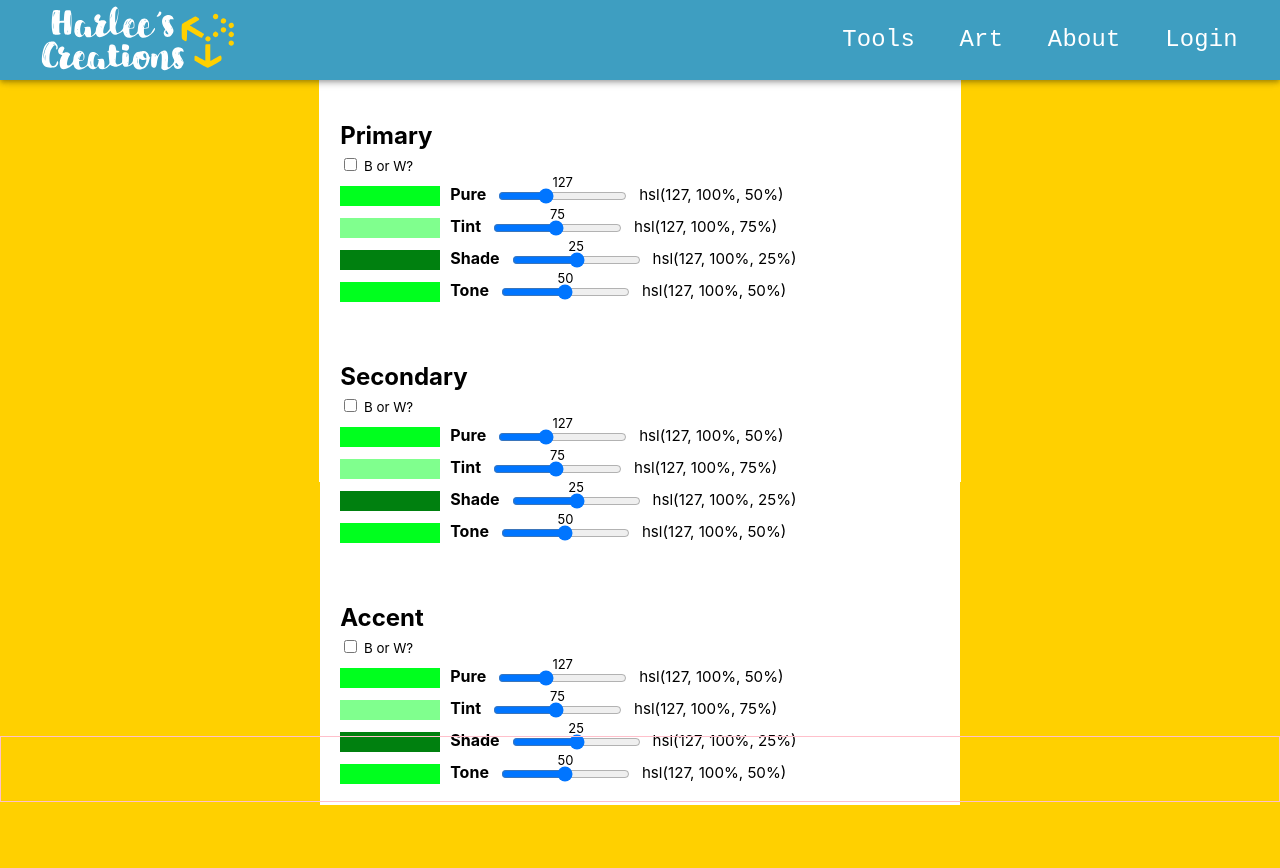
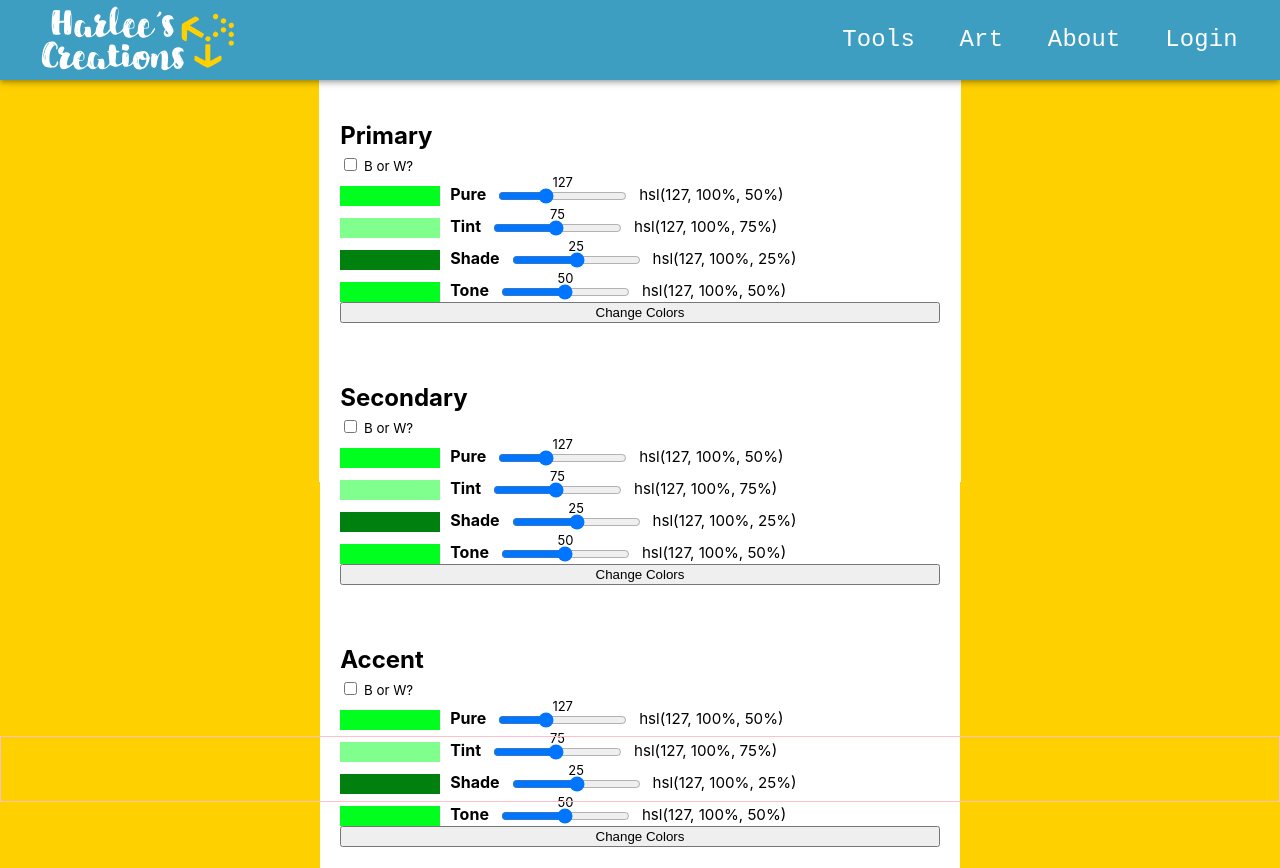
Before and after one commit to JohnsonHarleyR/harlee-creations-foundation, a React (Create React App) app: page /admin/create-zone in a window 1280 px wide. Before the commit the page ends 805 px from the top, so only its background shows below. Built offline with nearby package versions, Linux system fonts and the light colour scheme.

Commit message:
Can now modify theme values directly.

```diff
--- a/src/common/components/layout/MainLayout/redux/thunks.js
+++ b/src/common/components/layout/MainLayout/redux/thunks.js
@@ -1,4 +1,5 @@
 import actions from "./actions";
+import {ThemePropName} from "../../../../constants/theme.js";
 
 export const changeMainTheme = (themeName) => async (
   dispatch,
@@ -24,9 +25,35 @@ export const setMainLogoColors = (textColor, iconColor) => async (
   dispatch(actions.setMainLogoValues(textColor, iconColor));
 }
 
+export const modifyThemeColors = (colorCategory, values) => async (
+    dispatch,
+    getState
+) => {
+    let state = getState();
+    let newTheme = {};
+    for (var prop in state.layout.theme) {
+        newTheme[prop] = state.layout.theme[prop];
+    }
+
+    for (var prop in values) {
+        let cssName = `--${colorCategory}-${prop}`;
+        document.documentElement.style.setProperty(cssName, values[prop]);
+        let statePropName = ThemePropName[cssName];
+        newTheme[statePropName] = values[prop];
+    }
+
+    // test
+    document.documentElement.style.setProperty('--bg-primary-color', `var(--primary-pure)`);
+
+    dispatch(actions.changeThemeProperties(newTheme));
+
+
+}
+
 export default {
   changeMainTheme,
   setThemeProperties,
   setCornerLogoColors,
   setMainLogoColors,
+  modifyThemeColors,
 };
--- a/src/common/components/layout/theme/exports/default.js
+++ b/src/common/components/layout/theme/exports/default.js
@@ -24,18 +24,6 @@ const DefaultTheme = {
     '--accent-tint': 'hsl(202, 0%, 100%)',
     '--accent-shade': 'hsl(202, 0%, 0%)',
     '--accent-tone': 'hsl(202, 32%, 50%)',
-
-    '--primary-100': '#F4F8F9',
-    '--primary-200': '#A9D1E3',
-    '--primary-300': '#69ADCB',
-    '--primary-400': '#3C95BB',
-    '--primary-500': '#0989C0',
-
-    '--secondary-100': '#FFFDFA',
-    '--secondary-200': '#FFE6B3',
-    '--secondary-300': '#FFCF70',
-    '--secondary-400': '#FFBC37',
-    '--secondary-500': '#E29700',
 
     '--font-color-1': '--accent-tint',
     '--font-color-2': '--accent-tint',
--- a/src/common/components/layout/theme/helpers/theme-helper.js
+++ b/src/common/components/layout/theme/helpers/theme-helper.js
@@ -39,21 +39,30 @@ export const implementTheme = (themeName, changeProperties) => {
       ? cssProps[prop]
       : getDefaultValueForProperty(prop);
 
-    let isVarName;
-    do {
-
-        isVarName = isVariableName(value);
 
         // If a value happens to be another CSS root variable name rather than
         // an actual value, that means to set that root value to another value
         // inside the theme. (I.e. the one with the root variable name.)
-        value = !isVarName
+        value = !isVariableName(value)
         ? value
-        : cssProps[value];
+        : `var(${value})`;
 
-        console.log(`isVarName? `, isVarName);
 
-    } while (isVarName);
+  //  let isVarName;
+  //  do {
+
+    //    isVarName = isVariableName(value);
+
+        // If a value happens to be another CSS root variable name rather than
+        // an actual value, that means to set that root value to another value
+        // inside the theme. (I.e. the one with the root variable name.)
+    //    value = isVarName !== true
+    //    ? value
+      //  : cssProps[value];
+
+     //  console.log(`isVarName? `, isVarName);
+
+ //   } while (isVarName);
 
 
 
--- a/src/common/constants/theme.js
+++ b/src/common/constants/theme.js
@@ -1,5 +1,17 @@
 import DefaultTheme from "../components/layout/theme/exports/default"
 
+export const ColorCategory = {
+    PRIMARY: 'primary',
+    SECONDARY: 'secondary',
+    ACCENT: 'accent',
+}
+
+export const ColorVariation = {
+    PURE: 'pure',
+    TINT: 'tint',
+    SHADE: 'shade',
+    TONE: 'tone',
+}
 
 export const ThemeName = {
   DEFAULT: 'DEFAULT',
@@ -12,25 +24,28 @@ export const ThemeInfo = {
 }
 
 export const ThemePropName = {
-  '--primary-100': 'primary100',
-  '--primary-200': 'primary200',
-  '--primary-300': 'primary300',
-  '--primary-400': 'primary400',
-  '--primary-500': 'primary500',
+    '--primary-pure': 'primaryPure',
+    '--primary-tint': 'primaryTint',
+    '--primary-shade': 'primaryShade',
+    '--primary-tone': 'primaryTone',
 
-  '--secondary-100': 'secondary100',
-  '--secondary-200': 'secondary200',
-  '--secondary-300': 'secondary300',
-  '--secondary-400': 'secondary400',
-  '--secondary-500': 'secondary500',
+    '--secondary-pure': 'secondaryPure',
+    '--secondary-tint': 'secondaryTint',
+    '--secondary-shade': 'secondaryShade',
+    '--secondary-tone': 'secondaryTone',
+
+    '--accent-pure': 'accentPure',
+    '--accent-tint': 'accentTint',
+    '--accent-shade': 'accentShade',
+    '--accent-tone': 'accentTone',
 
   '--font-color-1': 'fontColor1',
   '--font-color-2': 'fontColor2',
   '--font-color-3': 'fontColor3',
 
   '--font-family-1': 'fontFamily1',
-  '--font-family-2': 'fontFamily1',
-  '--font-family-3': 'fontFamily1',
+  '--font-family-2': 'fontFamily2',
+  '--font-family-3': 'fontFamily3',
 
   '--header-height': 'headerHeight',
   '--footer-height': 'footerHeight',
--- a/src/pages/admin/CreateZone/ColorModifier/index.js
+++ b/src/pages/admin/CreateZone/ColorModifier/index.js
@@ -2,8 +2,11 @@ import { useEffect, useState } from "react";
 import "./style.css";
 import ColorChoice from "./ColorChoice";
 import {HslChange} from "./constants.js";
+import {ColorCategory} from "../../../../common/constants/theme.js";
 
-const ColorModifier = ({paletteName, setColors}) => {
+const ColorModifier = ({colorCategory, setColors, modifyColors}) => {
+
+    const [paletteName, setPaletteName] = useState();
 
     const [hue, setHue] = useState(127);
     const [pureColor, setPureColor] = useState();
@@ -12,6 +15,24 @@ const ColorModifier = ({paletteName, setColors}) => {
     const [toneColor, setToneColor] = useState();
 
     const [isBlackOrWhite, setIsBlackOrWhite] = useState(false);
+
+    useEffect(() => {
+        console.log('color category: ', colorCategory);
+        switch (colorCategory) {
+            default:
+                setPaletteName("Error");
+                break;
+            case ColorCategory.PRIMARY:
+                setPaletteName("Primary");
+                break;
+            case ColorCategory.SECONDARY:
+                setPaletteName("Secondary");
+                break;
+            case ColorCategory.ACCENT:
+                setPaletteName("Accent");
+                break;
+        }
+    }, [colorCategory]);
 
     useEffect(() => {
         if (hue) {
@@ -34,6 +55,10 @@ const ColorModifier = ({paletteName, setColors}) => {
         } else if (isBlackOrWhite !== false) {
             setIsBlackOrWhite(false);
         }
+    }
+
+    const modify = () => {
+        modifyColors(colorCategory);
     }
 
     return <div className="modifier-container">
@@ -67,6 +92,7 @@ const ColorModifier = ({paletteName, setColors}) => {
             setColor={setToneColor}
             isBlackOrWhite={isBlackOrWhite}
         />
+        <button onClick={modify}>Change Colors</button>
     </div>
 }
 
--- a/src/pages/admin/CreateZone/index.js
+++ b/src/pages/admin/CreateZone/index.js
@@ -3,9 +3,11 @@ import { useState } from 'react';
 import { connect } from 'react-redux';
 import Wrap from '../../../common/components/layout/Wrap';
 import ColorModifier from "./ColorModifier";
+import {ColorCategory} from "../../../common/constants/theme.js";
+import { modifyThemeColors } from "../../../common/components/layout/MainLayout/redux/thunks.js";
 
 const CreateZone = ({
-
+    modifyThemeColors,
 }) => {
 
     const [primaryColors, setPrimaryColors] = useState({
@@ -28,23 +30,40 @@ const CreateZone = ({
     });
 
 
+    const modifyThemeForColors = (colorCategory) => {
+        switch(colorCategory) {
+            default:
+            case ColorCategory.PRIMARY:
+                modifyThemeColors(colorCategory, primaryColors);
+                break;
+            case ColorCategory.SECONDARY:
+                modifyThemeColors(colorCategory, secondaryColors);
+                break;
+            case ColorCategory.ACCENT:
+                modifyThemeColors(colorCategory, accentColors);
+                break;
+        }
+    }
+
+
   return (
     <Wrap>
-      <ColorModifier paletteName={"Primary"} setColors={setPrimaryColors} />
-      <ColorModifier paletteName={"Secondary"} setColors={setSecondaryColors} />
-      <ColorModifier paletteName={"Accent"} setColors={setAccentColors} />
+      <ColorModifier colorCategory={ColorCategory.PRIMARY} modifyColors={modifyThemeForColors} setColors={setPrimaryColors} />
+      <ColorModifier colorCategory={ColorCategory.SECONDARY} modifyColors={modifyThemeForColors} setColors={setSecondaryColors} />
+      <ColorModifier colorCategory={ColorCategory.ACCENT} modifyColors={modifyThemeForColors} setColors={setAccentColors} />
     </Wrap>
   );
 }
 
-const mapStateToProps = ({}) => {
+const mapStateToProps = ({
+}) => {
   return {
 
   };
 }
 
 const mapDispatchToProps = {
-
+    modifyThemeColors,
 };
 
 export default connect(mapStateToProps, mapDispatchToProps)(CreateZone);
```
